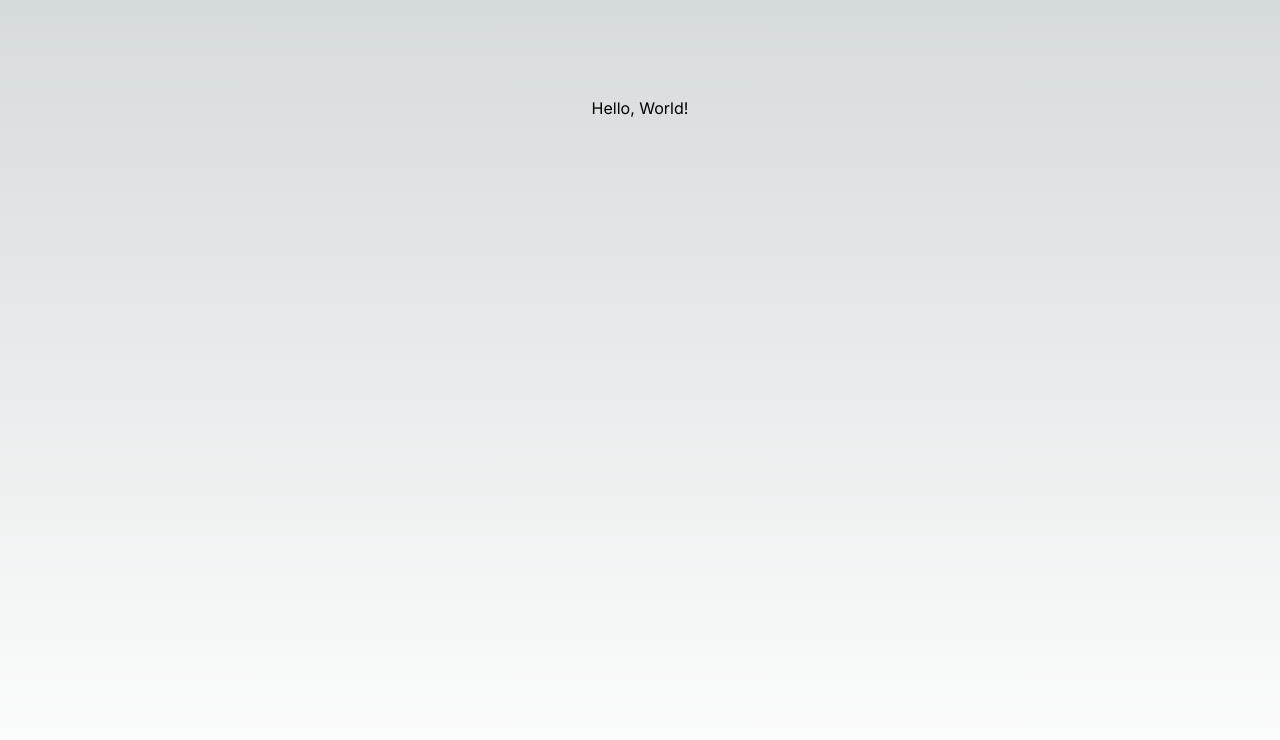
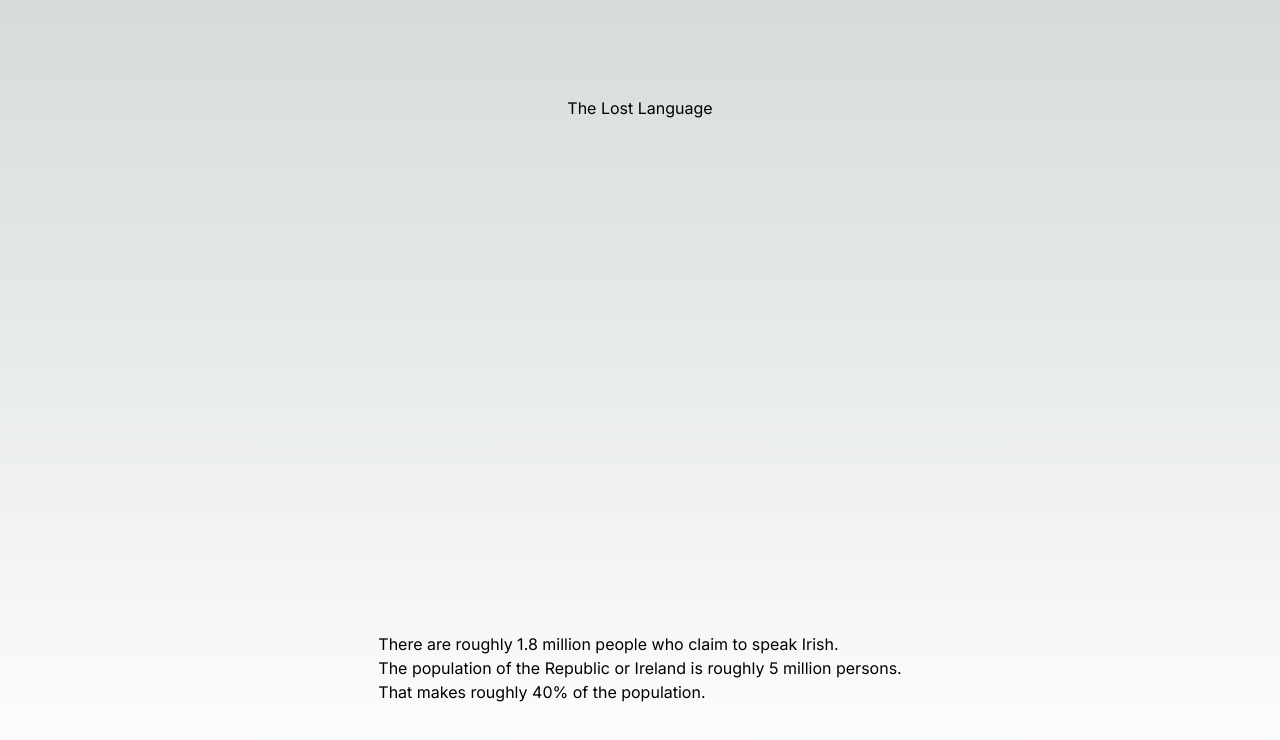
Before and after one commit to aidanshilling/gealic-book, a Next.js app: page / in a window 1280 px wide. Shown: the top 740 px of the page. Built offline with nearby package versions, Linux system fonts and the light colour scheme.

Commit message:
Added some stuff

```diff
--- a/app/page.tsx
+++ b/app/page.tsx
@@ -4,7 +4,14 @@ export default function Home() {
   return (
     <main className="flex min-h-screen flex-col items-center justify-between p-24">
       <div>
-        Hello, World!
+        The Lost Language
+      </div>
+      <div>
+        <ul>
+          <li>There are roughly 1.8 million people who claim to speak Irish.</li>
+          <li>The population of the Republic or Ireland is roughly 5 million persons.</li>
+          <li>That makes roughly 40% of the population.</li>
+        </ul>
       </div>
     </main>
   )
--- a/package.json
+++ b/package.json
@@ -13,11 +13,13 @@
     "@types/react": "18.2.14",
     "@types/react-dom": "18.2.6",
     "autoprefixer": "10.4.14",
+    "chart.js": "^4.3.0",
     "eslint": "8.44.0",
     "eslint-config-next": "13.4.8",
     "next": "13.4.8",
     "postcss": "8.4.24",
     "react": "18.2.0",
+    "react-chartjs-2": "^5.2.0",
     "react-dom": "18.2.0",
     "tailwindcss": "3.3.2",
     "typescript": "5.1.6"
```
Also changed, not shown: 1 other file (tests, documents, lock files or other folders).
